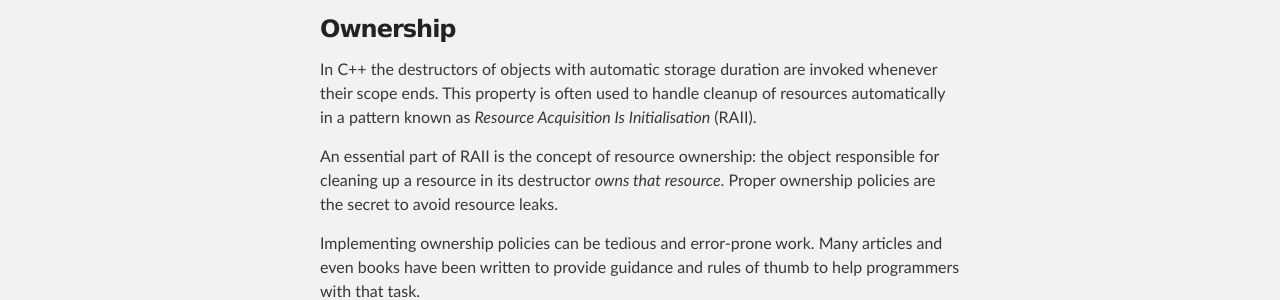
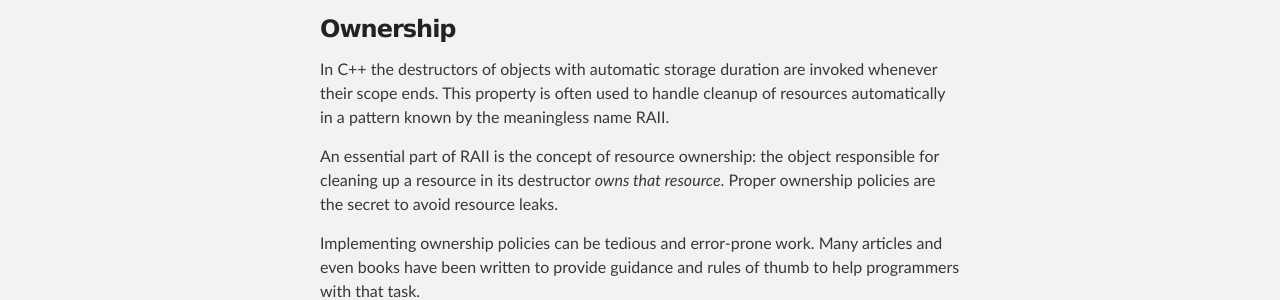
Before and after one commit to rmartinho/flamingdangerzone, a Jekyll site: the page built from _posts/2012-08-15-rule-of-zero.markdown, in a window 1280 px wide and 900 px high. Shown: the part 251-551 px from the top of the window. Built offline with Jekyll 4.4.1, drawn with Linux system fonts in a browser that asks for light colours; comment, search, counter and statistics services are not loaded.

```diff
--- a/_posts/2012-08-15-rule-of-zero.markdown
+++ b/_posts/2012-08-15-rule-of-zero.markdown
@@ -7,8 +7,7 @@ title: Rule of Zero
 
 In C++ the destructors of objects with automatic storage duration are invoked
 whenever their scope ends. This property is often used to handle cleanup of
-resources automatically in a pattern known as *Resource Acquisition Is
-Initialisation* (RAII).
+resources automatically in a pattern known by the meaningless name RAII.
 
 An essential part of RAII is the concept of resource ownership: the object
 responsible for cleaning up a resource in its destructor *owns that resource*.
```
Also changed, not shown: _layouts/default.html (+13 -0 lines), _layouts/post.html (+13 -0 lines).
